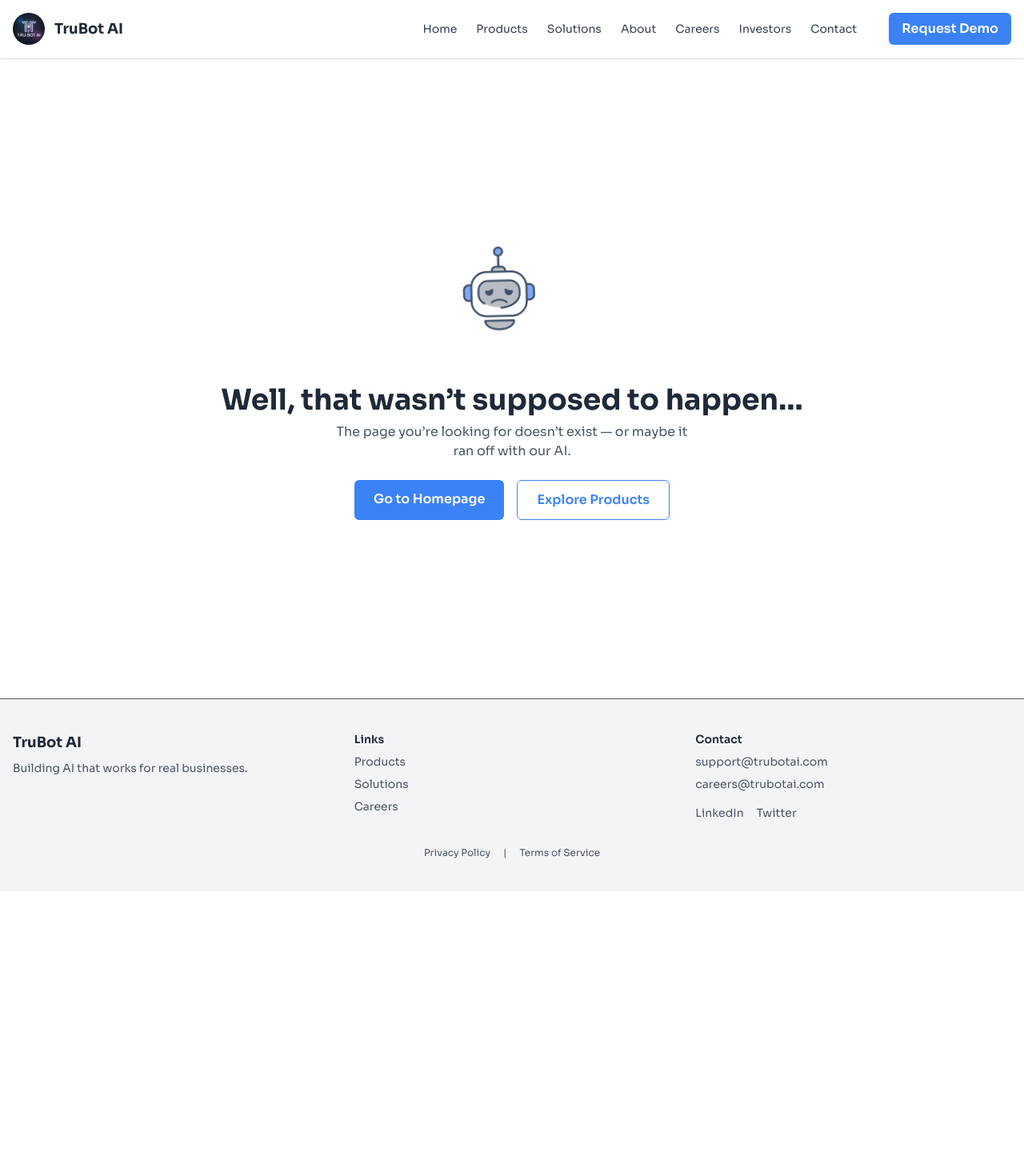
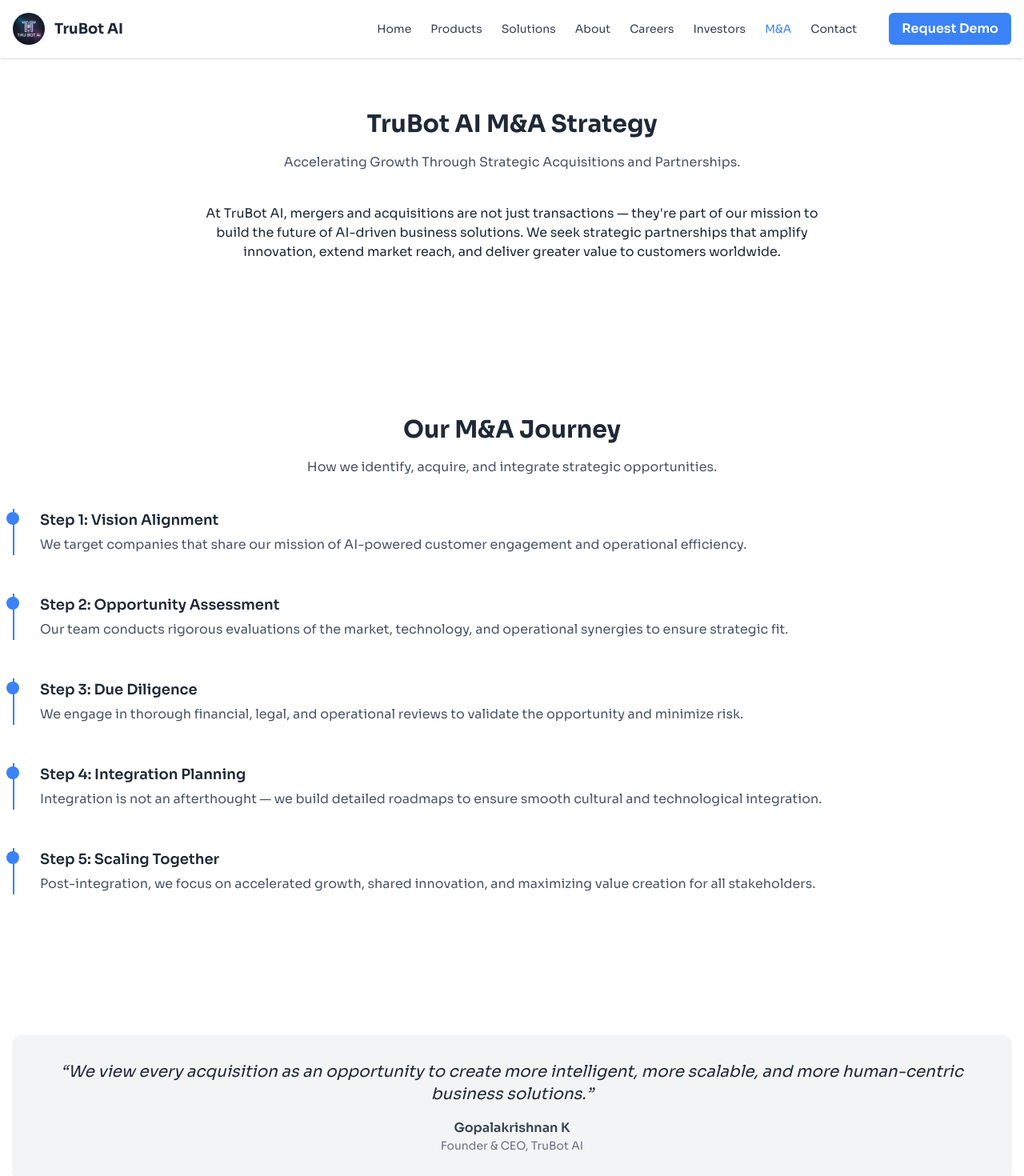
Before and after one commit to trubotai/trubot_ai_web, a Next.js app: page /mna in a window 1280 px wide. Before the commit this address had no page. Shown: the top 1470 px of the page at 80% size. Before the commit the page ends 1114 px from the top, so only its background shows below. Built offline with nearby package versions, Linux system fonts and the light colour scheme.

Commit message:
feat: Add M&A page with refined timeline flow and partnership CTA (#13)
* feat: Add M&A page with refined timeline flow and partnership CTA

* add link in header

```diff
--- a/app/investors/page.tsx
+++ b/app/investors/page.tsx
@@ -61,7 +61,7 @@
       <div className="text-center mb-24 animate-fade-slide-up">
         <Link
           href="mailto:careers@trubotai.com?subject=Request%20for%20Investor%20Deck"
-          className="inline-block bg-electric text-white px-8 py-4 rounded-lg font-semibold"
+          className="inline-block bg-electric text-white px-8 py-4 rounded-lg font-semibold hover-scale-glow animate-fade-slide-up"
         >
           Request Investor Deck
         </Link>
--- /dev/null
+++ b/app/mna/page.tsx
@@ -0,0 +1,94 @@
+import Link from "next/link";
+
+import PageLayout from "@/app/ui/components/PageLayout";
+import SectionHeader from "@/app/ui/components/SectionHeader";
+import TimelineStep from "@/app/ui/components/TimelineStep";
+import QuoteBox from "@/app/ui/components/QuoteBox";
+
+export const metadata = {
+  title: "Mergers & Acquisitions – TruBot AI",
+  description:
+    "Discover TruBot AI’s strategy for strategic mergers, acquisitions, and partnerships that drive intelligent business automation forward.",
+};
+
+const Page = () => {
+  return (
+    <>
+      <PageLayout className="flex flex-col items-center justify-center text-center animate-fade-slide-up">
+        <SectionHeader
+          title="TruBot AI M&A Strategy"
+          subtitle="Accelerating Growth Through Strategic Acquisitions and Partnerships."
+        />
+
+        <div className="prose prose-gray max-w-3xl mx-auto text-center mb-16">
+          <p>
+            At TruBot AI, mergers and acquisitions are not just transactions —
+            they&apos;re part of our mission to build the future of AI-driven
+            business solutions. We seek strategic partnerships that amplify
+            innovation, extend market reach, and deliver greater value to
+            customers worldwide.
+          </p>
+        </div>
+      </PageLayout>
+
+      <PageLayout className="space-y-12">
+        <SectionHeader
+          title="Our M&A Journey"
+          subtitle="How we identify, acquire, and integrate strategic opportunities."
+        />
+
+        <div className="space-y-12">
+          <TimelineStep
+            step="Step 1: Vision Alignment"
+            description="We target companies that share our mission of AI-powered customer engagement and operational efficiency."
+            delay={0.1}
+          />
+
+          <TimelineStep
+            step="Step 2: Opportunity Assessment"
+            description="Our team conducts rigorous evaluations of the market, technology, and operational synergies to ensure strategic fit."
+            delay={0.2}
+          />
+
+          <TimelineStep
+            step="Step 3: Due Diligence"
+            description="We engage in thorough financial, legal, and operational reviews to validate the opportunity and minimize risk."
+            delay={0.3}
+          />
+
+          <TimelineStep
+            step="Step 4: Integration Planning"
+            description="Integration is not an afterthought — we build detailed roadmaps to ensure smooth cultural and technological integration."
+            delay={0.4}
+          />
+
+          <TimelineStep
+            step="Step 5: Scaling Together"
+            description="Post-integration, we focus on accelerated growth, shared innovation, and maximizing value creation for all stakeholders."
+            delay={0.5}
+          />
+        </div>
+      </PageLayout>
+
+      <PageLayout>
+        <QuoteBox
+          quote="We view every acquisition as an opportunity to create more intelligent, more scalable, and more human-centric business solutions."
+          author="Gopalakrishnan K"
+          role="Founder & CEO, TruBot AI"
+        />
+      </PageLayout>
+
+      {/* Final CTA */}
+      <div className="text-center mb-16">
+        <Link
+          href="mailto:careers@trubotai.com?subject=Explore%20M&A%20Opportunities"
+          className="inline-block bg-electric text-white px-8 py-4 rounded-lg font-semibold hover-scale-glow animate-fade-slide-up"
+        >
+          Discuss M&A Opportunities
+        </Link>
+      </div>
+    </>
+  );
+};
+
+export default Page;
--- /dev/null
+++ b/app/ui/components/TimelineStep.tsx
@@ -0,0 +1,23 @@
+interface TimelineStepProps {
+  step: string;
+  description: string;
+  delay?: number;
+}
+
+const TimelineStep = ({ step, description, delay = 0 }: TimelineStepProps) => {
+  return (
+    <div
+      className={`relative pl-8 border-l-2 border-electric animate-fade-slide-up`}
+      style={{ animationDelay: `${delay}s` }}
+    >
+      {/* Circle bullet */}
+      <div className="absolute left-[-10px] top-1 w-4 h-4 rounded-full bg-electric" />
+
+      {/* Content */}
+      <h4 className="text-lg font-semibold text-navy mb-1">{step}</h4>
+      <p className="text-gray-600 leading-relaxed">{description}</p>
+    </div>
+  );
+};
+
+export default TimelineStep;
--- a/app/ui/libs/constants/site.ts
+++ b/app/ui/libs/constants/site.ts
@@ -5,5 +5,6 @@
   { href: "/about", label: "About" },
   { href: "/careers", label: "Careers" },
   { href: "/investors", label: "Investors" },
+  { href: "/mna", label: "M&A" },
   { href: "/contact", label: "Contact" },
 ];
```
